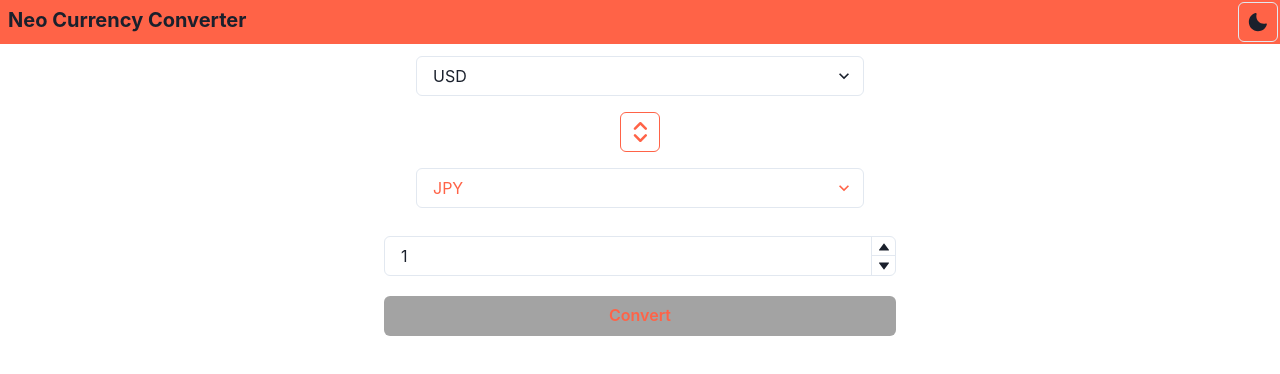
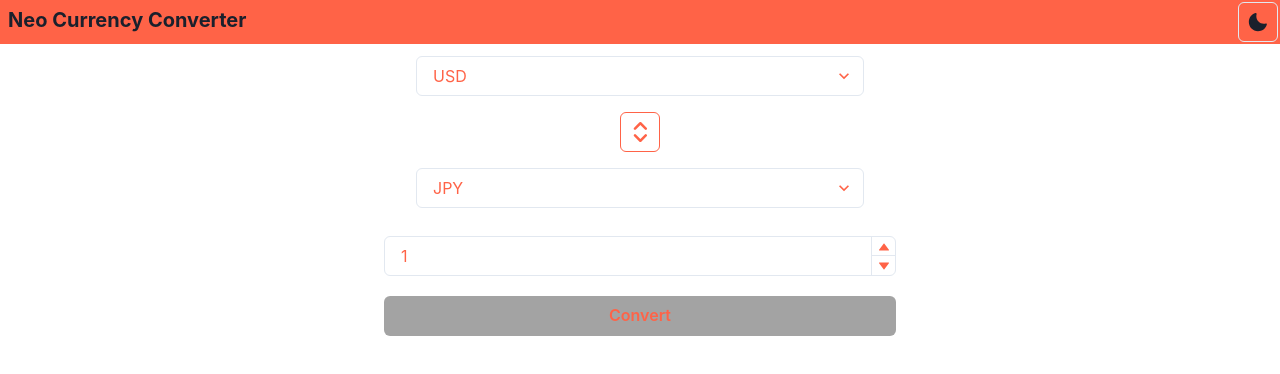
Before and after one commit to mostafa-taman-ashtrei/neo-currency-converter, a React (Create React App) app: page /currency in a window 1280 px wide. Shown: the top 374 px of the page. Built offline with nearby package versions, Linux system fonts and the light colour scheme.

Commit message:
change input colors

```diff
--- a/src/pages/CurrencyPage.tsx
+++ b/src/pages/CurrencyPage.tsx
@@ -70,7 +70,7 @@ const CurrencyPage: React.FC = () => {
                 align="center"
             >
                 <Box h="40px">
-                    <Select width="md" value={fromCurrency} onChange={(e) => setFromCurrency(e.target.value)}>
+                    <Select width="md" color="tomato" value={fromCurrency} onChange={(e) => setFromCurrency(e.target.value)}>
                         {currencyOptions.map((option) => (
                             <option key={option} value={option}>{option}</option>
                         ))}
@@ -101,6 +101,7 @@ const CurrencyPage: React.FC = () => {
                 <Box h="40px">
                     <NumberInput
                         precision={2}
+                        color="tomato"
                         w="lg"
                         m={3}
                         min={0}
```
